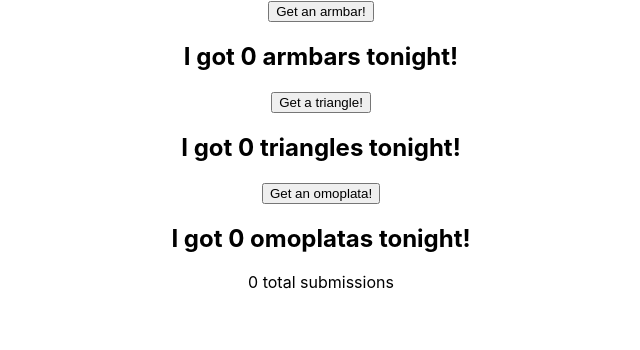
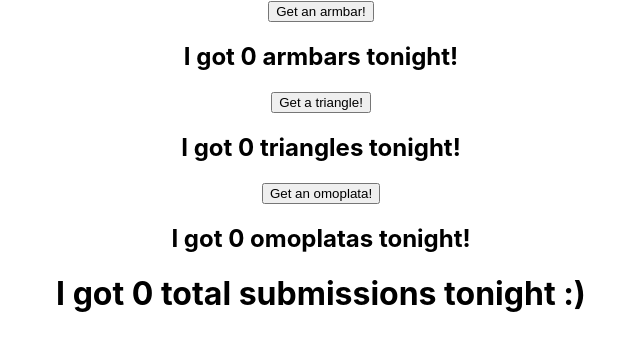
Before and after one commit to justinclanglinais/hooks-02, a React (Create React App) app: page / in a window 1280 px wide. Shown: the top 350 px of the page, without its empty margins (319-959 px from the left). Built offline with nearby package versions, Linux system fonts and the light colour scheme.

Commit message:
feat(App): adjust rendered total submissions

```diff
--- a/src/App.js
+++ b/src/App.js
@@ -21,9 +21,10 @@ function App () {
   function handleClickOmoplatas () {
     setOmoplatas(omoplatas + 1)
   }
+
   function sumSubmissions () {
     setTotal(armbars + triangles + omoplatas)
-    document.title = `${total} subs`
+    document.title = `${total} submissions`
   }
 
 
@@ -47,7 +48,7 @@ function App () {
         </button>
         <Omoplatas omoplatas={omoplatas} />
       </div>
-      {total} total submissions
+      <h1> I got {total} total submissions tonight :)</h1>
     </div>
   );
 }
```
